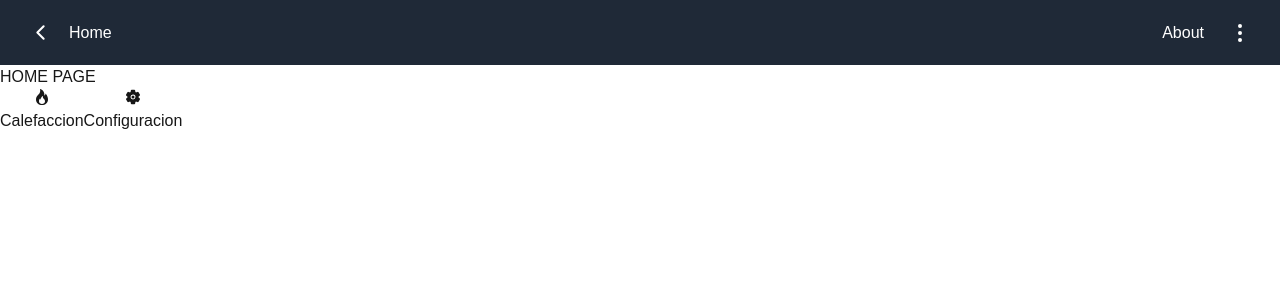
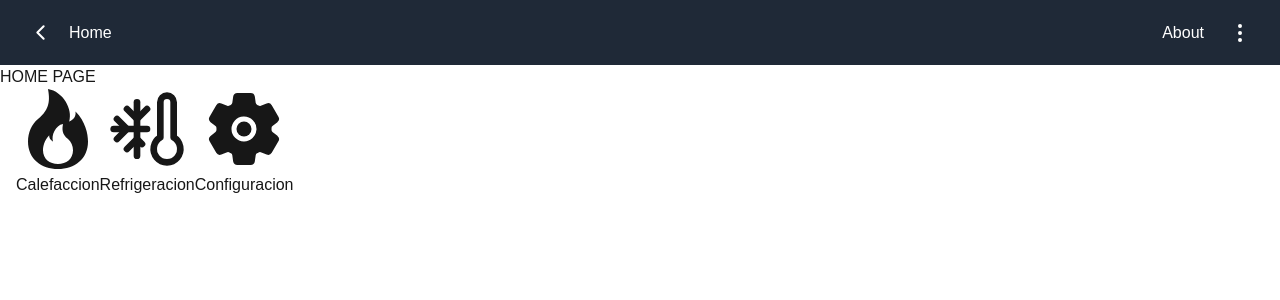
Before and after one commit to JOlmos98/cti-invernaderos, a Next.js app: page / in a window 1280 px wide. Shown: the top 300 px of the page. Built offline with nearby package versions, Linux system fonts and the light colour scheme; no server answers; the database is empty.

Commit message:
Home hecho, refrigeracion no funciona

```diff
--- a/components/menuprincipal/Menuprincipal.tsx
+++ b/components/menuprincipal/Menuprincipal.tsx
@@ -2,26 +2,33 @@ import { BsFire } from "react-icons/bs";
 import { MenuElemento } from "../interfaces"
 import { IoSettings } from "react-icons/io5";
 import Link from "next/link";
+import { PiFanFill } from "react-icons/pi";
+import { LuThermometerSnowflake } from "react-icons/lu";
 
 
 
 //inicializar la Interfaz
 const elementosMenu: MenuElemento[] = [
   { etiqueta: "Calefaccion", icono: BsFire , ruta: '/calefaccion'},
-  { etiqueta: "Configuracion", icono: IoSettings, ruta: '/Configuracion'}
+  { etiqueta: "Refrigeracion" , icono: LuThermometerSnowflake, ruta: '/refrigeracion'},
+  { etiqueta: "Configuracion", icono: IoSettings, ruta: '/configuracion'}
+
+
 ];
 //Defimos el componente Elemento que recibe los props de la interfaz
 const Elemento: React.FC<MenuElemento> = ({ etiqueta, icono: Icono, ruta }) => {
     return (
       <Link href={{pathname: ruta }} className="flex flex-col items-center" >
-          <Icono className="text-8xl mb-2" />
+          <Icono style={{ fontSize: "150px", width: "80px", height: "80px" }} className="mb-4" />
+          {/*Espacio entre icono y text*/}
           <span className="text-lg mt-1">{etiqueta}</span>
       </Link>
     );
   };
+
 const Menuprincipal = () => {
   return (
-    <div className="flex justify-around p-4 space-x-3">
+   <div className="flex gap-4 justify-around px-4"> {/*Espacio entre iconos*/}
         {elementosMenu.map((elemento,index) => (
              <Elemento key={index} etiqueta={elemento.etiqueta} icono={elemento.icono} ruta={elemento.ruta} />
         ))}
@@ -29,4 +36,5 @@ const Menuprincipal = () => {
   )
 }
 
+
 export default Menuprincipal;
--- a/src/app/about/page.tsx
+++ b/src/app/about/page.tsx
@@ -4,7 +4,6 @@
 
 
 import { delData, delDataId, getData, setData, setData2 } from '@/database/db';
-import { useEffect } from 'react';
 import {toast} from 'react-hot-toast';
 
 
--- a/src/app/calefaccion/page.tsx
+++ b/src/app/calefaccion/page.tsx
@@ -1,7 +1,7 @@
 import React from 'react'
 
-export const page = () => {
+export default function calefaccion() {
   return (
-    <h1> Calefaccion</h1>
+    <h1>Hola estoy en Calefaccion</h1>
   )
 }
--- /dev/null
+++ b/src/app/configuracion/page.tsx
@@ -0,0 +1,7 @@
+import React from 'react'
+
+export default function Configuracion() {
+  return (
+    <h1>Hola Estoy en Configuracion</h1>
+  )
+}
--- a/src/app/refrigeracion/refrigeracion[i]/page.tsx
+++ b/src/app/refrigeracion/refrigeracion[i]/page.tsx
@@ -0,0 +1,7 @@
+import React from 'react'
+
+export default function Refrigeracion() {
+  return (
+    <h1> Hola estoy en la refrigeracion</h1>
+  )
+}
--- a/tailwind.config.ts
+++ b/tailwind.config.ts
@@ -5,7 +5,7 @@ const config: Config = {
     "./src/pages/**/*.{js,ts,jsx,tsx,mdx}",
     "./src/components/**/*.{js,ts,jsx,tsx,mdx}",
     "./src/app/**/*.{js,ts,jsx,tsx,mdx}",
-    "./components/navbar/**/*.{js,ts,jsx,tsx,mdx}"
+    "./components/navbar/**/*.{js,ts,jsx,tsx,mdx}",
   ],
   theme: {
     extend: {
```
